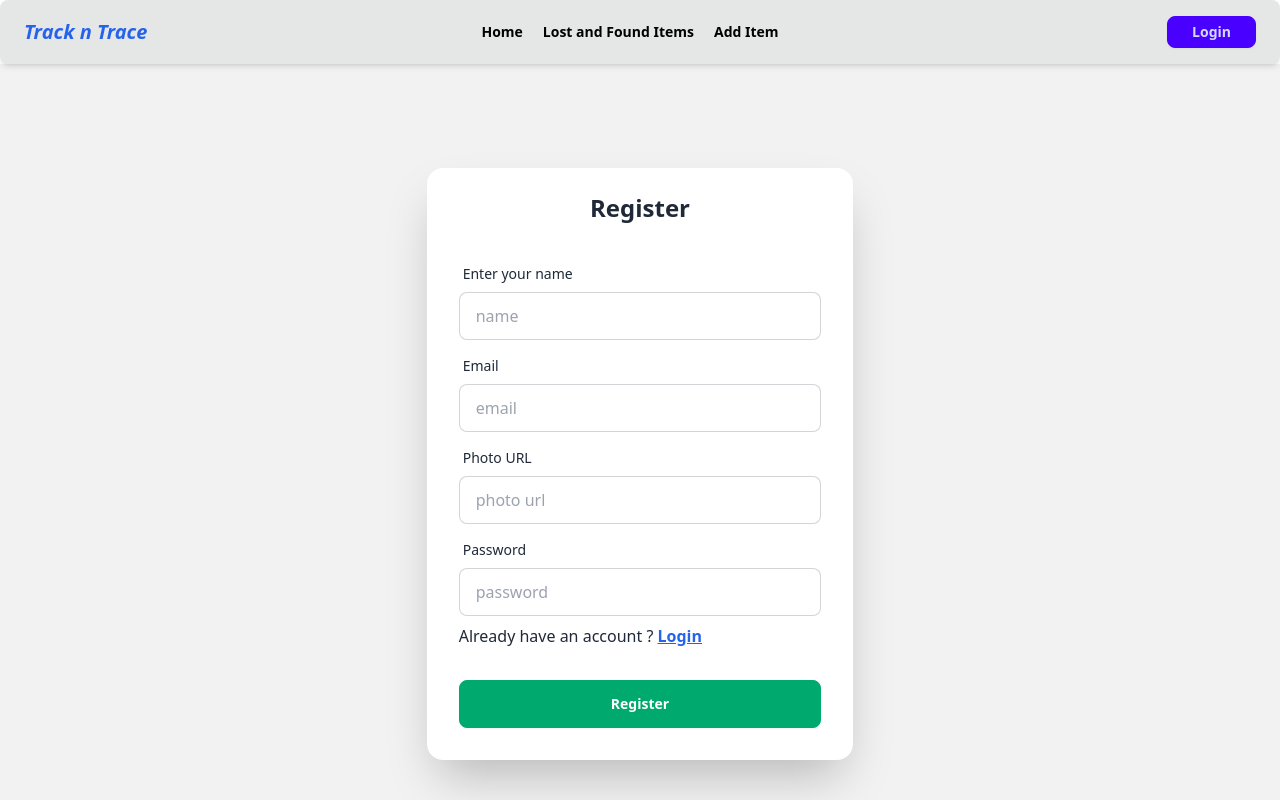
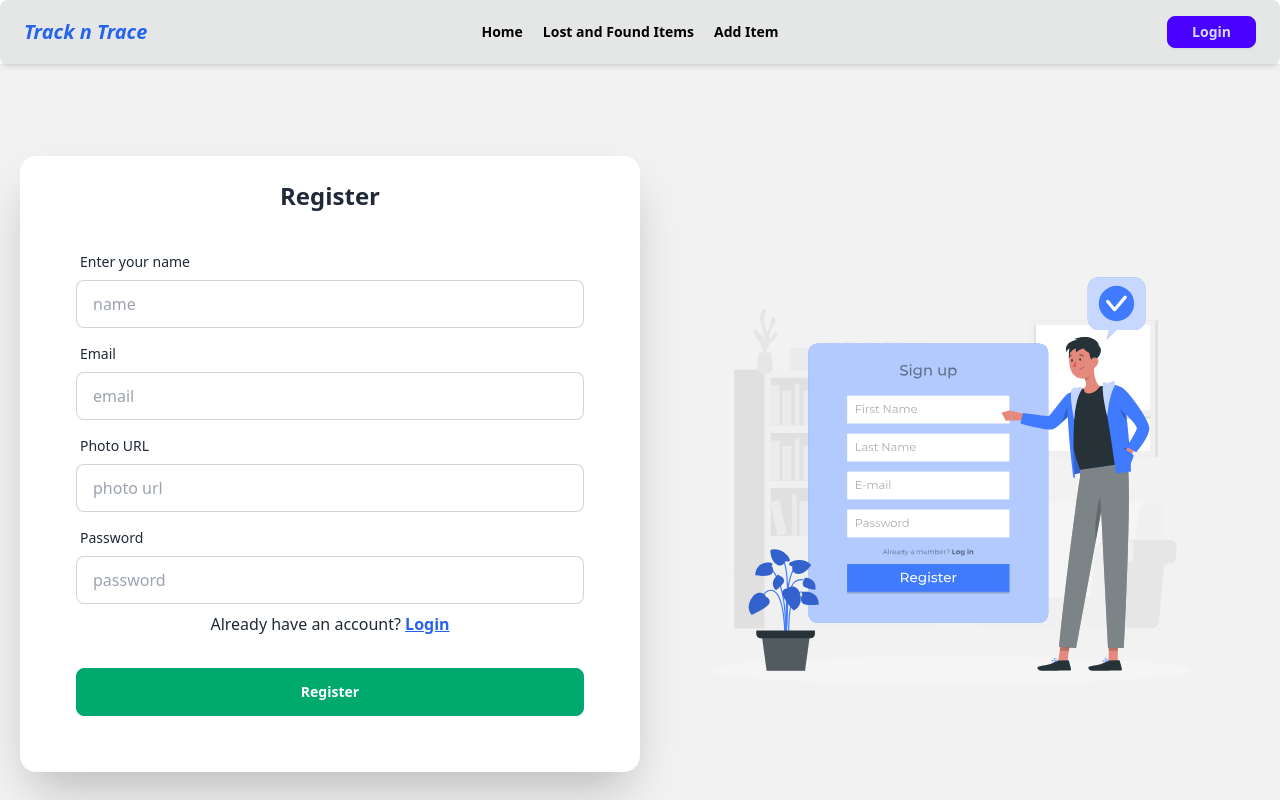
Before and after one commit to mursalin06/track-n-trace-client-remastered, a React (Vite) app: page /register in a window 1280 px wide. Shown: the top 800 px of the page. Built offline with nearby package versions, Linux system fonts and the light colour scheme; no server answers.

Commit message:
register page updated

```diff
--- a/src/pages/Register.jsx
+++ b/src/pages/Register.jsx
@@ -1,30 +1,27 @@
-import { Link, Navigate, useNavigate } from "react-router-dom";
+import { Link, useNavigate } from "react-router-dom";
 import AuthContext from "../context/AuthContext";
-import { useContext, useState } from "react";
+import { useContext } from "react";
 import { updateProfile } from "firebase/auth";
 import { Bounce, toast } from "react-toastify";
 import "react-toastify/dist/ReactToastify.css";
 import Swal from "sweetalert2";
+import registerImg from "./../../public/Sign up-rafiki.svg";
 import PageTitle from "../components/PageTitle";
 
 const Register = () => {
     const navigate = useNavigate();
     const { createUser, setUser } = useContext(AuthContext);
 
-
     const handleRegister = (e) => {
         e.preventDefault();
         const form = e.target;
-
         const name = form.name.value;
         const photoURL = form.photo.value;
         const email = form.email.value;
         const password = form.password.value;
 
         const passwordRegex = /^(?=.*[a-z])(?=.*[A-Z]).{6,}$/;
-        // pass validation
         if (!passwordRegex.test(password)) {
-            // toast.error
             toast.error("Password must have an uppercase letter, a lowercase letter, and be at least 6 characters long.", {
                 position: "bottom-right",
                 autoClose: 2500,
@@ -38,19 +35,15 @@
             });
             return;
         }
-        // console.log(userInfo);
 
-        // Create user in firebase
         createUser(email, password)
             .then(result => {
                 const user = result.user;
-                setUser(user)
-                // console.log(user)
-                // update users name and photo
+                setUser(user);
                 updateProfile(user, {
                     displayName: name,
                     photoURL: photoURL
-                })
+                });
                 if (user) {
                     Swal.fire({
                         title: "Great job!",
@@ -61,50 +54,53 @@
                 navigate('/');
             })
             .catch(err => {
-                console.log(err)
-            })
-    }
+                console.log(err);
+            });
+    };
 
     return (
         <div>
-            <PageTitle title="Register | Track n Trace"></PageTitle>
-            <div className="hero bg-base-200 min-h-screen">
-                <div className="card bg-base-100 w-full mx-5 md:w-10/12 my-6 lg:w-1/3 shadow-2xl">
-                    <h2 className="text-2xl font-bold text-center pt-6">Register</h2>
+            <PageTitle title="Register | Track n Trace" />
+            <div className="flex flex-col lg:flex-row items-center justify-center min-h-screen bg-base-200 p-5">
+                {/* Left Side: Form */}
+                <div className="w-full lg:w-1/2 flex justify-center">
+                    <div className="card bg-base-100 w-full max-w-2xl shadow-2xl p-6">
+                        <h2 className="text-2xl font-bold text-center">Register</h2>
                         <form onSubmit={handleRegister} className="card-body">
-                        {/* NAME */}
                             <div className="form-control">
                                 <label className="label">
                                     <span className="label-text">Enter your name</span>
                                 </label>
                                 <input type="text" placeholder="name" name="name" className="input input-bordered" required />
                             </div>
-                        {/* EMAIL */}
                             <div className="form-control">
                                 <label className="label">
                                     <span className="label-text">Email</span>
                                 </label>
                                 <input type="email" placeholder="email" name="email" className="input input-bordered" required />
                             </div>
-                        {/* PHOTO URL */}
                             <div className="form-control">
                                 <label className="label">
                                     <span className="label-text">Photo URL</span>
                                 </label>
                                 <input type="text" placeholder="photo url" name="photo" className="input input-bordered" required />
                             </div>
-                        {/* PASSWORD */}
                             <div className="form-control">
                                 <label className="label">
                                     <span className="label-text">Password</span>
                                 </label>
                                 <input type="password" placeholder="password" name="password" className="input input-bordered" required />
                             </div>
-                        <p>Already have an account ? <Link to='/login'><span className="text-blue-600 font-bold underline">Login</span></Link></p>
+                            <p className="text-center">Already have an account? <Link to='/login' className="text-blue-600 font-bold underline">Login</Link></p>
                             <div className="form-control mt-6">
                                 <button className="btn btn-success text-white">Register</button>
                             </div>
                         </form>
+                    </div>
+                </div>
+                {/* Right Side: Image */}
+                <div className="w-full lg:w-1/2 flex justify-center mt-6 lg:mt-0">
+                    <img src={registerImg} alt="Register" className="max-w-full h-auto" />
                 </div>
             </div>
         </div>
```
Lines whose indentation alone changed are shown as unchanged.
